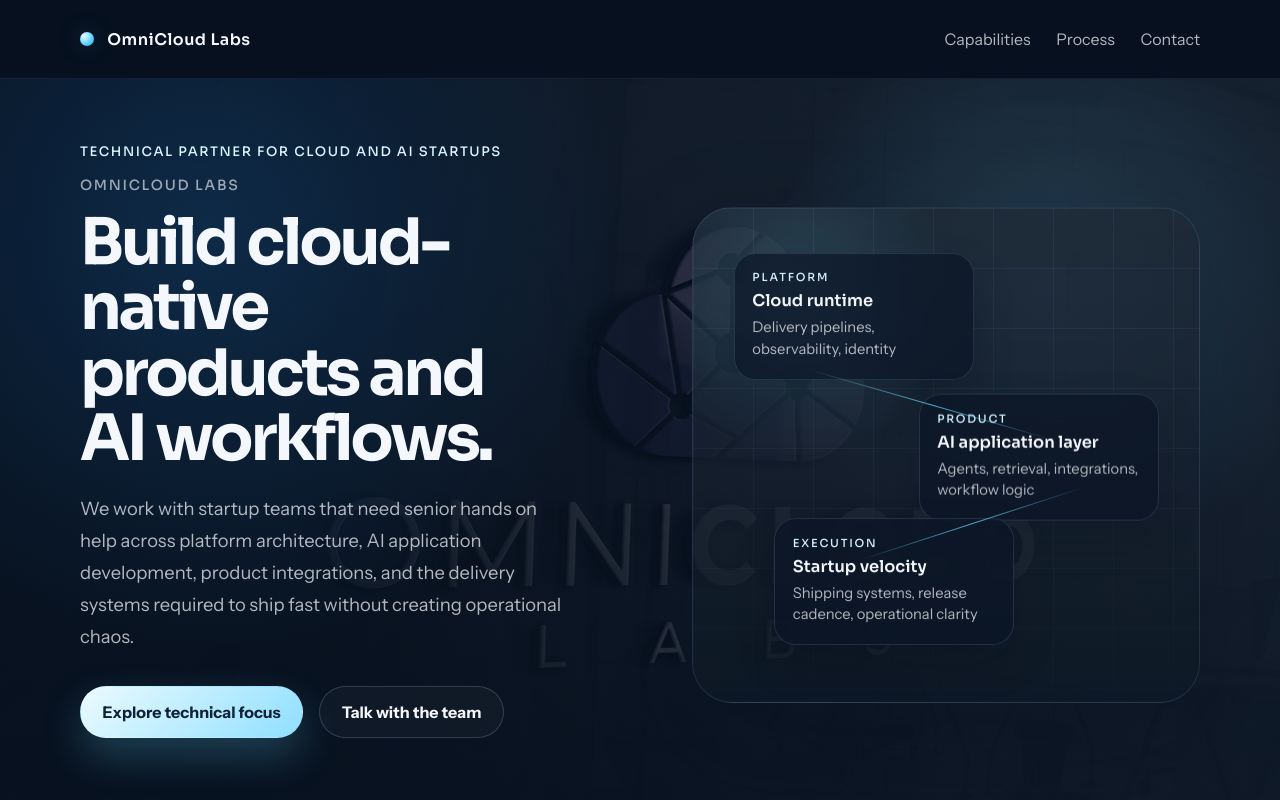
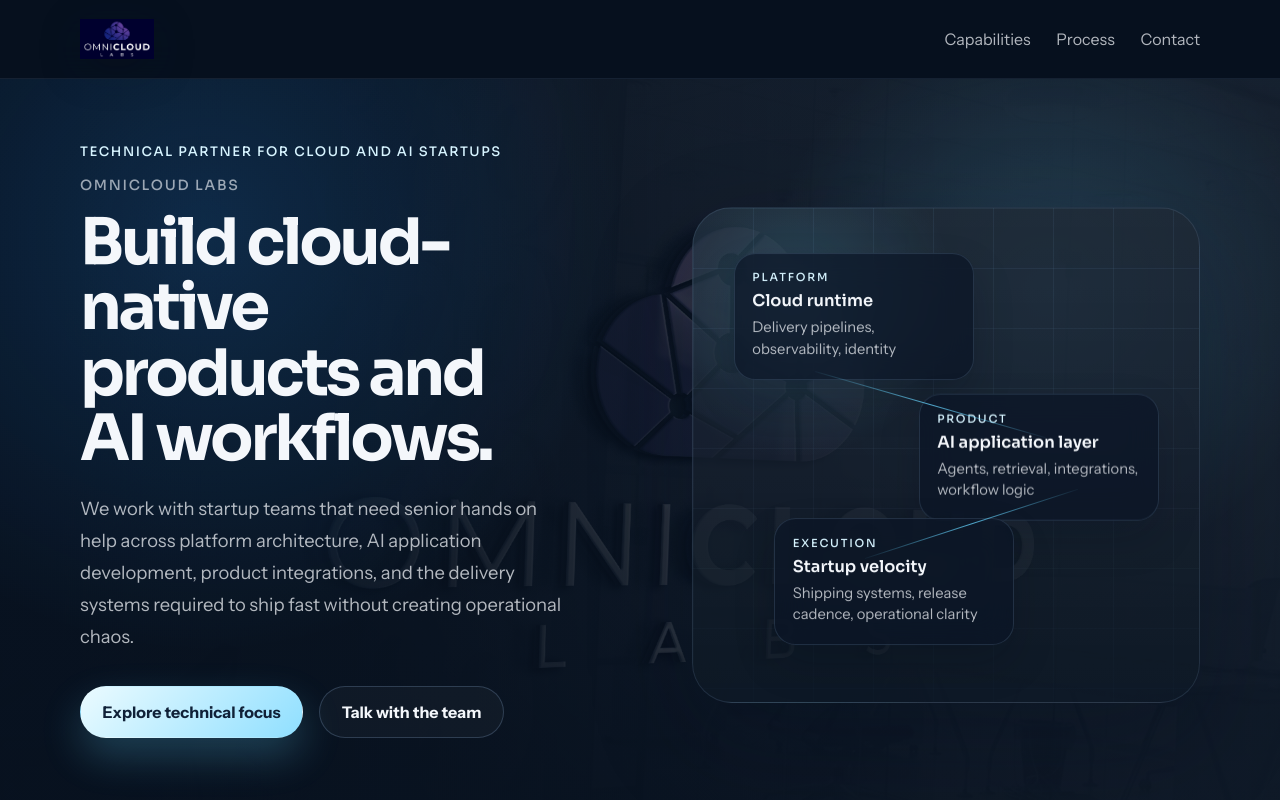
Before and after one commit to coleca/omnicloudlabs.com, a website built with Vite: page index.html in a window 1280 px wide. Shown: the top 800 px of the page. Built offline with nearby package versions, Linux system fonts and the light colour scheme.

Commit message:
Refine branding and shorten section headlines

```diff
--- a/index.html
+++ b/index.html
@@ -35,8 +35,13 @@
     <header class="site-header">
       <div class="header-shell">
         <a class="brand" href="#top" aria-label="OmniCloud Labs home">
-          <span class="brand-dot"></span>
-          <span>OmniCloud Labs</span>
+          <img
+            src="./img/omnicloudlabs.jpg"
+            alt="OmniCloud Labs logo"
+            class="brand-logo"
+            width="1347"
+            height="756"
+          />
         </a>
         <button class="menu-toggle" type="button" aria-expanded="false" aria-controls="site-nav">
           Menu
@@ -97,7 +102,7 @@
       <section class="section section-light" id="capabilities">
         <div class="section-heading reveal">
           <p class="eyebrow">Capabilities</p>
-          <h2>Built for startups that need architecture decisions and shipped software in the same sprint.</h2>
+          <h2>Architecture and delivery for startup teams.</h2>
           <p>
             OmniCloud Labs fits best where product and infrastructure are moving at the same time:
             early teams, internal platform efforts, new AI bets, and core systems that cannot
@@ -141,7 +146,7 @@
         <div class="process-grid">
           <div class="process-copy reveal">
             <p class="eyebrow">Engagement model</p>
-            <h2>Start where the startup is blocked: product architecture, model integration, or delivery throughput.</h2>
+            <h2>Start where delivery is blocked.</h2>
             <p>
               The goal is not to leave you with a prototype and a recommendation deck. The goal is
               to leave you with working software, stronger engineering patterns, and a product team
@@ -183,7 +188,7 @@
       <section class="section section-accent" id="contact">
         <div class="contact-shell reveal">
           <p class="eyebrow">Work with us</p>
-          <h2>Bring us in when the roadmap needs senior builders, not just extra hands.</h2>
+          <h2>Bring in senior builders.</h2>
           <p>
             We partner best with startup founders, product engineers, and technical leaders who are
             moving quickly and need help making platform choices, shipping AI features, or turning a
--- a/src/styles.css
+++ b/src/styles.css
@@ -104,19 +104,14 @@ button {
 .brand {
   display: inline-flex;
   align-items: center;
-  gap: 0.8rem;
-  font-family: 'Sora', sans-serif;
-  font-size: 1rem;
-  font-weight: 600;
-  letter-spacing: 0.03em;
+  min-height: 2.5rem;
 }
 
-.brand-dot {
-  width: 0.9rem;
-  height: 0.9rem;
-  border-radius: 999px;
-  background: radial-gradient(circle at 30% 30%, #ebfbff 0%, var(--accent) 54%, var(--accent-strong) 100%);
-  box-shadow: 0 0 24px var(--accent-glow);
+.brand-logo {
+  width: auto;
+  height: 2.5rem;
+  object-fit: contain;
+  filter: drop-shadow(0 10px 20px rgba(3, 13, 27, 0.22));
 }
 
 .site-nav {
@@ -533,6 +528,7 @@ button {
 .site-footer {
   padding: 2rem 0 3.5rem;
   color: rgba(244, 247, 251, 0.58);
+  text-align: center;
 }
 
 .site-footer p {
```
